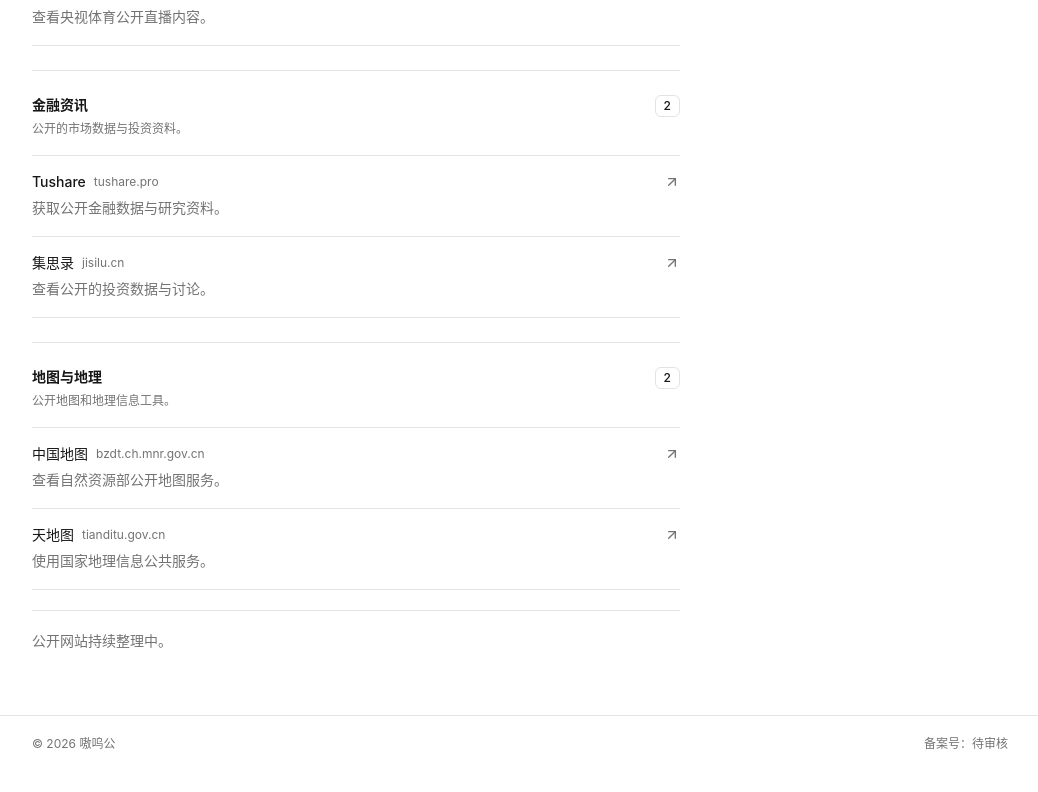
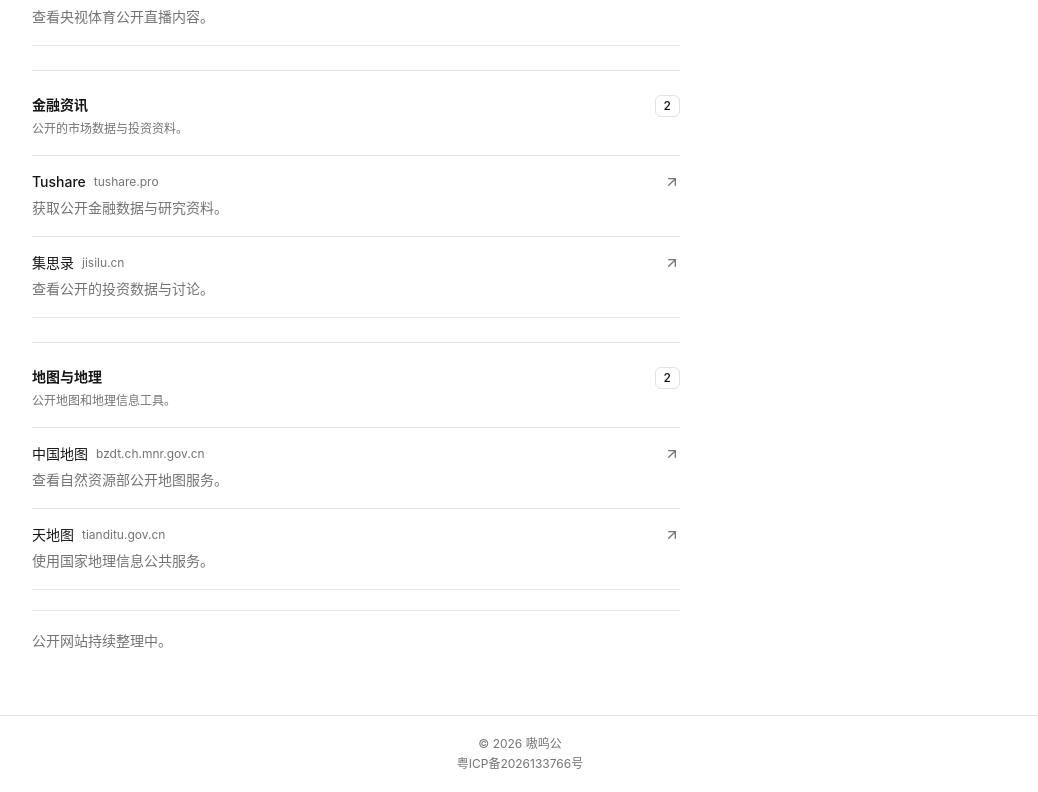
Before and after one commit to howie110/aowugong-go, a React (Vite) app in the folder web/: page / in a window 1280 px wide. Shown: the part 1996-2788 px from the top of the page, without its empty margins (120-1158 px from the left). Built offline with nearby package versions, Linux system fonts and the light colour scheme.

Commit message:
Add ICP filing record to public homepage

```diff
--- a/web/src/pages/public-home.tsx
+++ b/web/src/pages/public-home.tsx
@@ -4,7 +4,7 @@
 import { Badge } from "@/components/ui/badge";
 import { Card, CardContent, CardDescription, CardHeader, CardTitle } from "@/components/ui/card";
 
-const filingRecord = "备案号：待审核";
+const filingRecord = "粤ICP备2026133766号";
 
 // 公开首页只维护白名单，避免把工作导航中的私有入口带到公网。
 const publicLinkGroups = [
@@ -185,9 +185,16 @@
       </section>
 
       <footer className="border-t">
-        <div className="mx-auto flex max-w-5xl flex-col gap-1 px-5 py-5 text-xs text-muted-foreground sm:flex-row sm:items-center sm:justify-between sm:px-6">
+        <div className="mx-auto flex max-w-5xl flex-col items-center gap-1 px-5 py-5 text-center text-xs text-muted-foreground sm:px-6">
           <span>© {new Date().getFullYear()} 嗷呜公</span>
-          <span>{filingRecord}</span>
+          <a
+            href="http://beian.miit.gov.cn/"
+            target="_blank"
+            rel="noreferrer"
+            className="transition-colors hover:text-foreground hover:underline"
+          >
+            {filingRecord}
+          </a>
         </div>
       </footer>
     </main>
```
Also changed, not shown: 1 other file (tests, documents, lock files or other folders).
